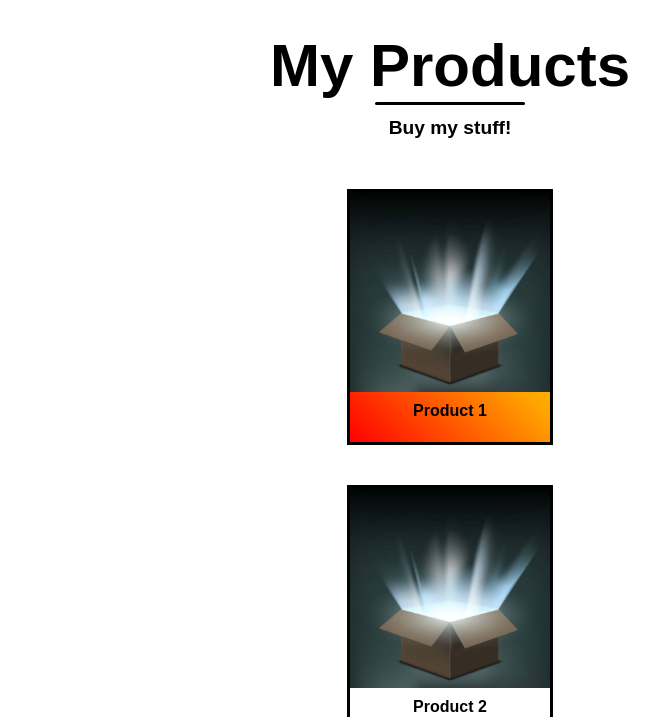
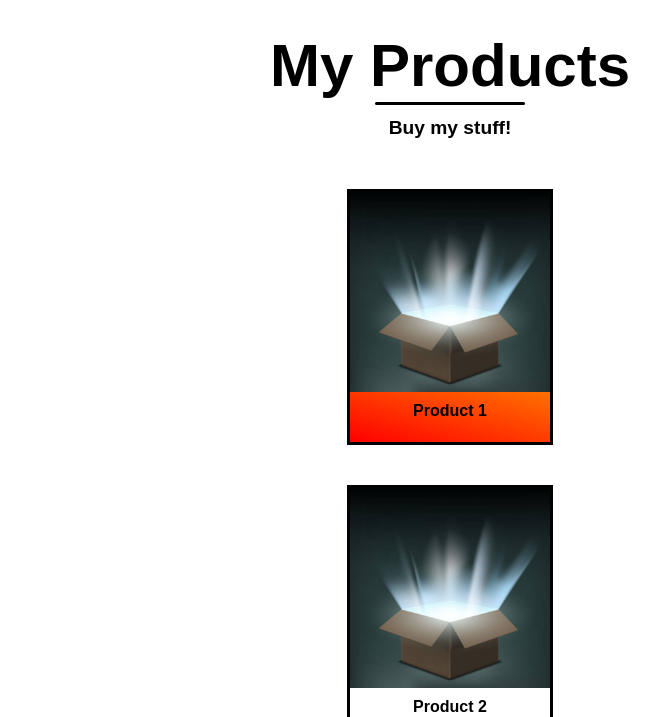
Before and after one commit to WebGeniusSites/minimal, a plain HTML site: page index.html in a window 1280 px wide. In both pictures the pointer is over the element 640 px from the left and 2130 px from the top of the page. Shown: the part 1813-2530 px from the top of the page, without its empty margins (190-849 px from the left). Drawn offline with nearby package versions, Linux system fonts and the light colour scheme.

Commit message:
Updated style.css

```diff
--- a/style.css
+++ b/style.css
@@ -233,7 +233,7 @@ h3 {
 }
 
 .card:hover {
-  background: linear-gradient(45deg, red, orange, yellow);
+  background: linear-gradient(15deg, red, orange, yellow);
   color: black;
   border: th;
 
```
